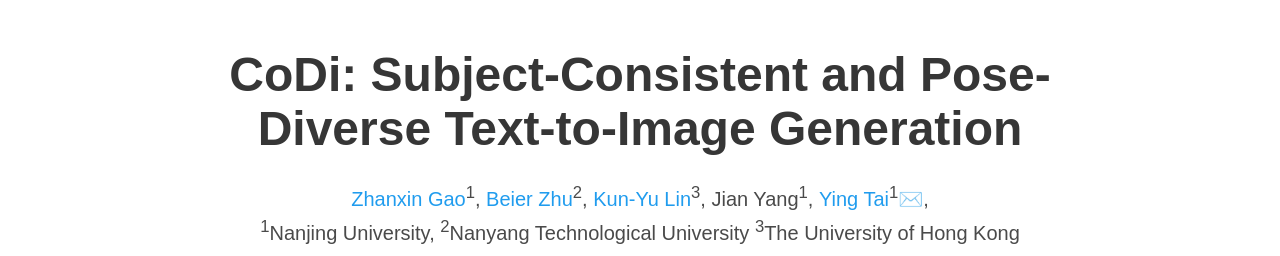
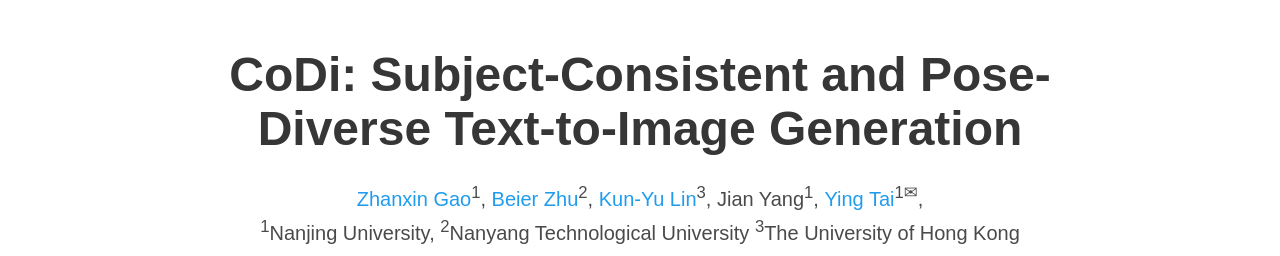
Before and after one commit to Zhanxin-Gao/CoDi, a plain HTML site: page index.html in a window 1280 px wide. Shown: the top 256 px of the page. Drawn offline with nearby package versions, Linux system fonts and the light colour scheme; some icons are missing; a web font is replaced by a local one.

Commit message:
update index.html

```diff
--- a/index.html
+++ b/index.html
@@ -102,7 +102,7 @@
               Jian Yang<sup>1</sup>,
             </span>
             <span class="author-block">
-              <a href="https://tyshiwo.github.io/">Ying Tai</a><sup>1</sup><span class="corresponding-author">✉️</span>,
+              <a href="https://tyshiwo.github.io/">Ying Tai</a><sup>1<span class="corresponding-author">✉</span></sup>,
             </span>
           </div>
 
```
